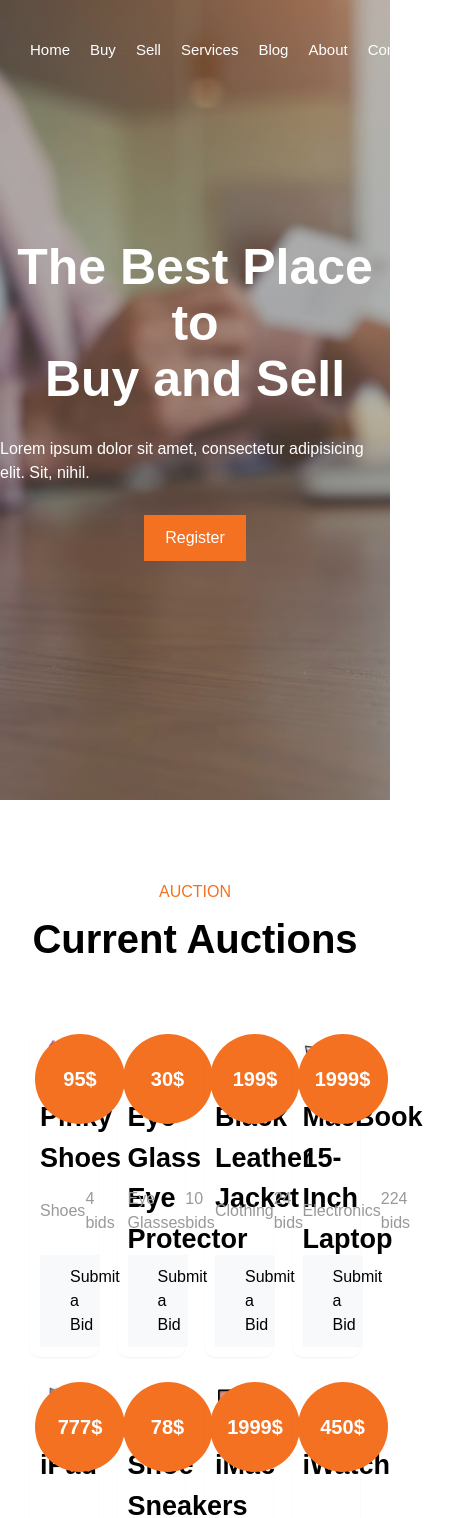
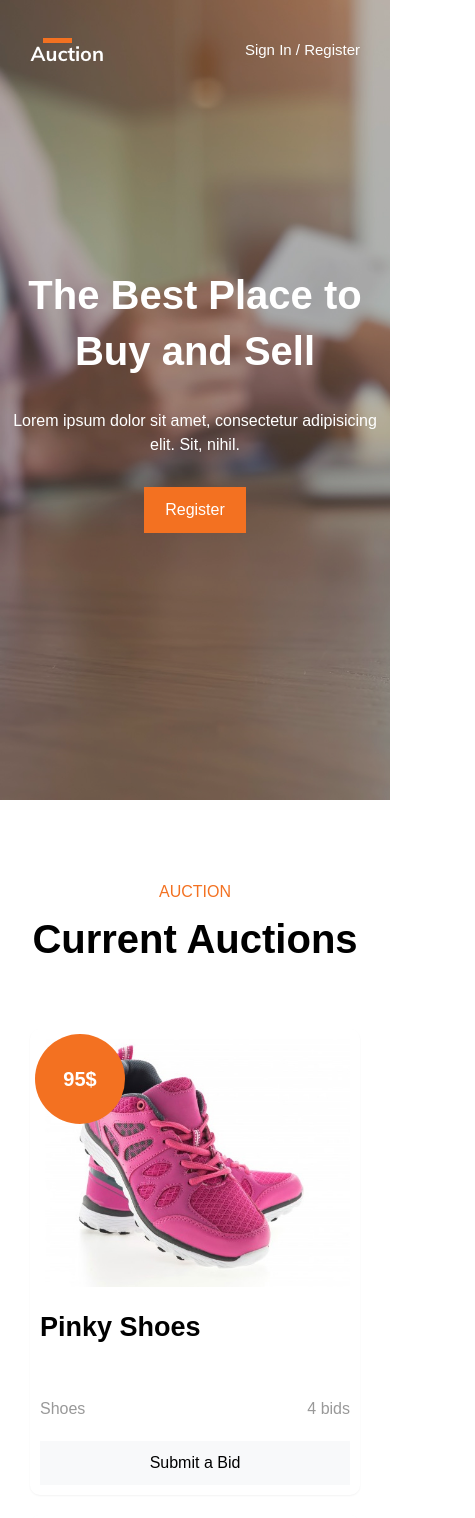
Before and after one commit to Vnyway/fe_lab8, a React (Create React App) app: page / in a window 390 px wide. Shown: the top 1518 px of the page, 475 px wide, since content can reach past the window. Built offline with nearby package versions, Linux system fonts and the light colour scheme.

Commit message:
Task 2: Changing grid cols number, flex directions and text sizes on breakpoints

```diff
--- a/src/components/AboutUs.jsx
+++ b/src/components/AboutUs.jsx
@@ -5,7 +5,7 @@
 
 const AboutUs = () => {
   return (
-    <section className="container mx-auto mt-[80px] flex gap-[40px] items-center">
+    <section className="container mx-auto mt-[80px] flex-col lg:flex-row flex gap-[40px] items-center">
       <div className="flex-1">
         <img src="./images/hero_1.jpg" alt="hero" className="object-contain" />
       </div>
--- a/src/components/Goods.jsx
+++ b/src/components/Goods.jsx
@@ -7,7 +7,7 @@
   return (
     <section className="container mx-auto mt-[80px]">
       <Heading center={true} title="Current Auctions" desc="AUCTION" />
-      <div className="grid grid-cols-4 gap-[20px] mt-[60px]">
+      <div className="grid grid-cols-1 sm:grid-cols-2 md:grid-cols-4 gap-[20px] mt-[60px]">
         {goods.map((item) => (
           <GoodsCard
             key={item.id}
--- a/src/components/Header.jsx
+++ b/src/components/Header.jsx
@@ -4,17 +4,22 @@
 const Header = () => {
   return (
     <header className="container mx-auto absolute z-20 top-0 left-0 right-0 bg-transparent font-300 text-[15px] h-[100px] font-arimo flex items-center justify-between">
-      <div>
+      <a href="#">
         <img src="./images/logo.png" alt="logo" />
-      </div>
-      <nav className="flex items-center gap-[20px]">
+      </a>
+      <nav className=" items-center gap-[20px] hidden md:flex">
         {headerLinks.map((link) => (
-          <a className="text-white" href="#" key={link.id}>
+          <a
+            className="text-white transition-all duration-300 ease-out hover:text-primary"
+            href="#"
+            key={link.id}>
             {link.title}
           </a>
         ))}
       </nav>
-      <a href="#" className="text-white">
+      <a
+        href="#"
+        className="text-white transition-all duration-300 ease-out hover:text-primary">
         Sign In / Register
       </a>
     </header>
--- a/src/components/Hero.jsx
+++ b/src/components/Hero.jsx
@@ -7,10 +7,10 @@
       style={{ backgroundImage: `url("./images/hero_1.jpg")` }}>
       <div className="absolute h-[800px] w-full bg-black bg-opacity-25 -z-1"></div>
       <div className="absolute h-[800px] w-full flex items-center justify-center flex-col gap-[30px]">
-        <h1 className="font-[700] text-[50px] leading-[56px] text-center text-white">
-          The Best Place to <br /> Buy and Sell
+        <h1 className="font-[700] text-[40px] md:text-[50px] leading-[56px] text-center text-white">
+          The Best Place to <br className="hidden sm:block" /> Buy and Sell
         </h1>
-        <p className="font-[500] text-[16px]">
+        <p className="font-[500] text-[16px] text-center">
           Lorem ipsum dolor sit amet, consectetur adipisicing elit. Sit, nihil.
         </p>
         <button className="bg-primary border-[1px] border-primary px-[20px] py-[10px] hover:text-primary hover:bg-transparent ease-out duration-300">
--- a/src/components/TestimonialCard.jsx
+++ b/src/components/TestimonialCard.jsx
@@ -2,7 +2,7 @@
 
 const TestimonialCard = ({ img, name, job, speech }) => {
   return (
-    <div className="flex flex-col gap-[20px] w-1/2 shrink-0 px-[20px]">
+    <div className="flex flex-col gap-[20px] w-full md:w-1/2 shrink-0 px-[20px]">
       <div className="flex gap-[10px] items-center">
         <img src={img} alt={name} className="size-[50px] rounded-full" />
         <div className="flex flex-col gap-[2px]">
--- a/src/components/Usage.jsx
+++ b/src/components/Usage.jsx
@@ -7,7 +7,7 @@
   return (
     <section className="container mx-auto mt-[80px]">
       <Heading title="How it works" desc="HOW?" />
-      <div className="mt-[60px] grid grid-cols-4 gap-[40px]">
+      <div className="mt-[60px] grid grid-cols-1 sm:grid-cols-2 md:grid-cols-4 gap-[40px]">
         {steps.map((step) => (
           <StepCard
             arrow={step.id === steps.length ? false : true}
```
